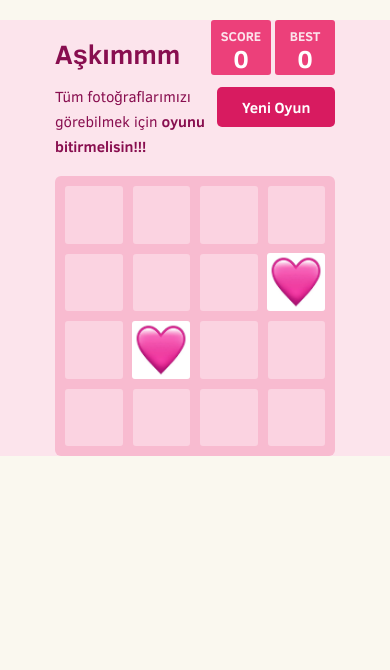
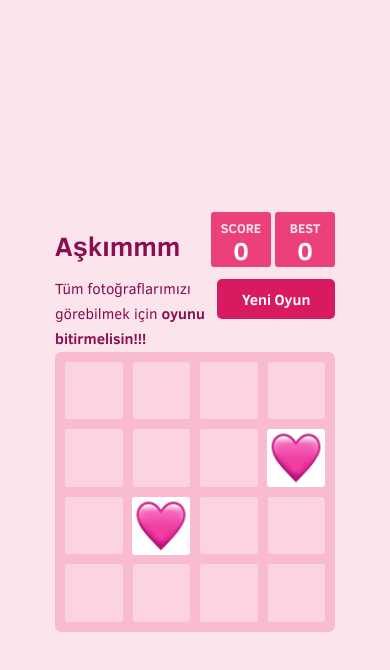
Before and after one commit to buyukdereemre/Game, a plain HTML site: page bolum1/index.html in a window 390 px wide. Drawn offline with Linux system fonts and the light colour scheme.

Commit message:
duzeltme

```diff
--- a/bolum1/style/main.css
+++ b/bolum1/style/main.css
@@ -8,7 +8,13 @@ html, body {
   font-size: 18px; }
 
 body {
-  margin: 80px 0; }
+  margin: 0;
+  min-height: 100vh;
+  display: flex;
+  flex-direction: column;
+  align-items: center;
+  justify-content: center;
+}
 
 .heading:after {
   content: "";
@@ -116,7 +122,8 @@ hr {
   margin-bottom: 30px; }
 
 .container {
-  width: 500px;
+  width: 100%;
+  max-width: 500px;
   margin: 0 auto; }
 
 @-webkit-keyframes fade-in {
@@ -138,7 +145,7 @@ hr {
   100% {
     opacity: 1; } }
 .game-container {
-  margin-top: 40px;
+  margin-top: 0;
   position: relative;
   padding: 15px;
   cursor: default;
@@ -538,8 +545,14 @@ hr {
     font-size: 15px; }
 
   body {
-    margin: 20px 0;
-    padding: 0 20px; }
+    margin: 0;
+    padding: 0 20px;
+    min-height: 100vh;
+    display: flex;
+    flex-direction: column;
+    align-items: center;
+    justify-content: center;
+  }
 
   h1.title {
     font-size: 27px;
@@ -571,7 +584,7 @@ hr {
     margin-top: 2px; }
 
   .game-container {
-    margin-top: 17px;
+    margin-top: 0;
     position: relative;
     padding: 10px;
     cursor: default;
```
